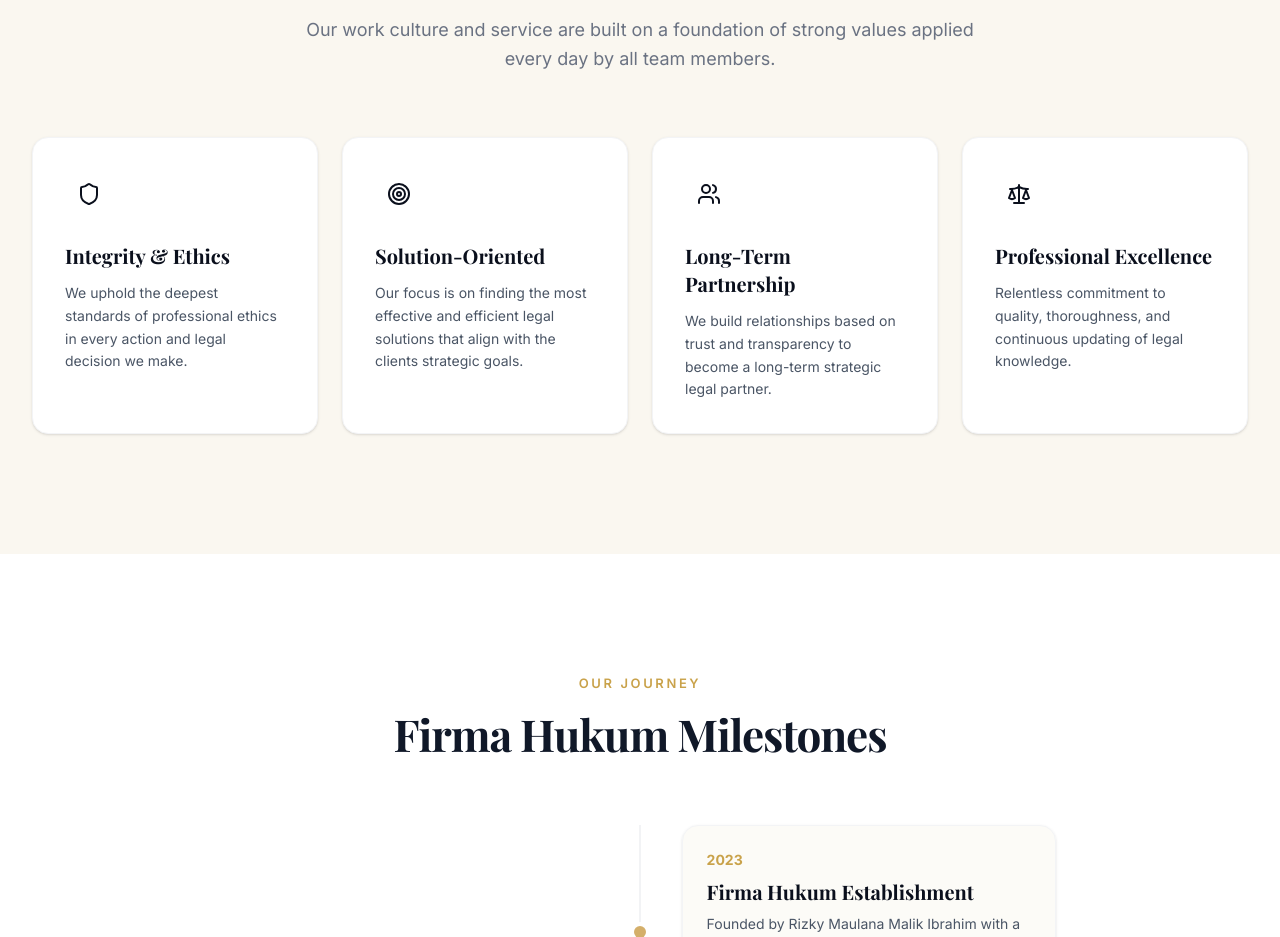
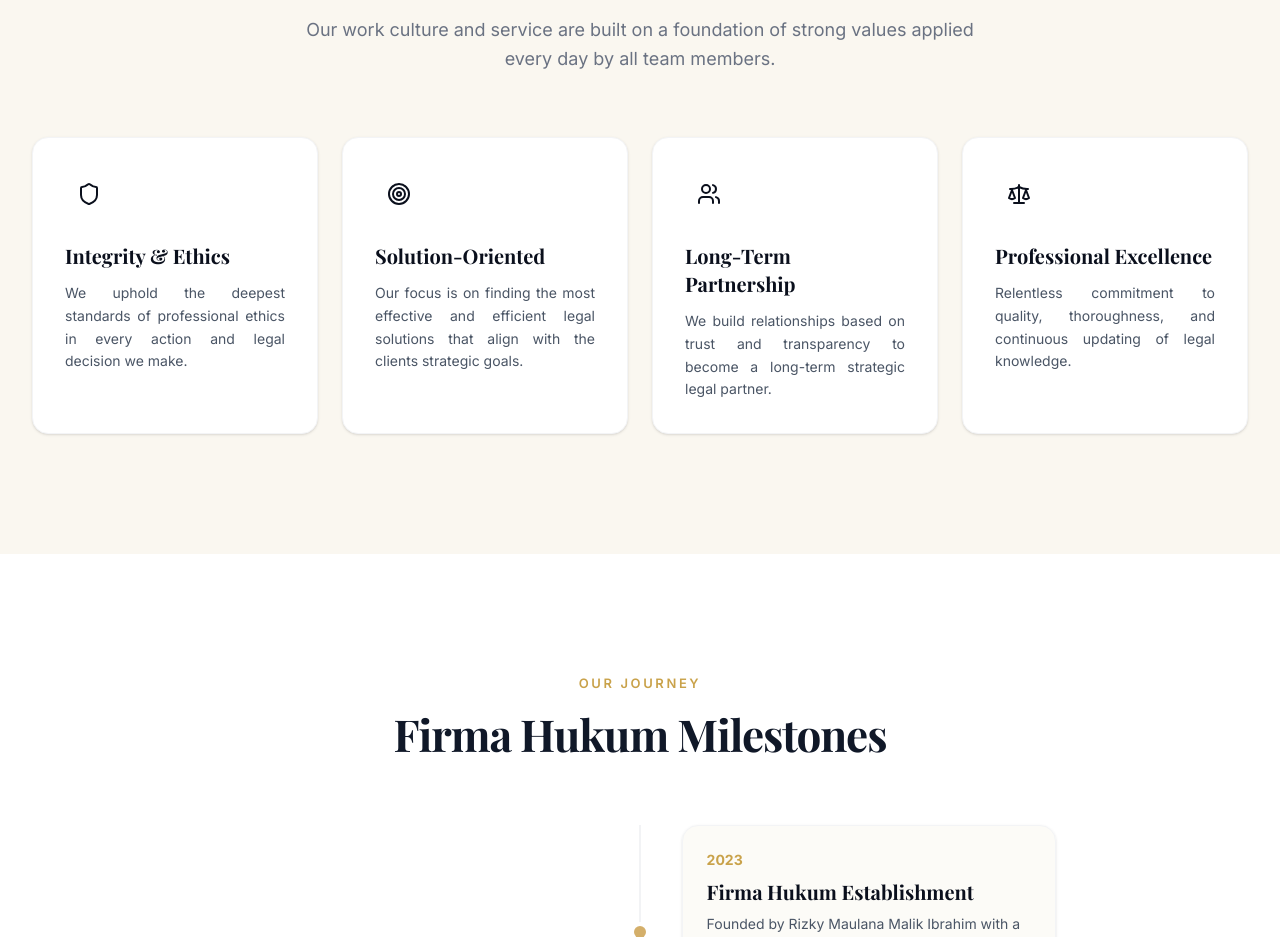
Before and after one commit to ImAWinner1/FirmaHukum, a Next.js app: page /en/tentang-kami in a window 1280 px wide. Shown: the part 2102-3039 px from the top of the page. Built offline with nearby package versions, Linux system fonts and the light colour scheme; no server answers; a web font is replaced by a local one.

Commit message:
style: fix core values cards alignment and justification

```diff
--- a/app/[locale]/(marketing)/tentang-kami/page.tsx
+++ b/app/[locale]/(marketing)/tentang-kami/page.tsx
@@ -199,15 +199,15 @@ export default async function AboutPage({ params }: Props) {
                   key={value.title}
                   variant="fadeUp"
                   delay={index * 0.1}
-                  className="rounded-xl bg-white p-8 shadow-sm border border-gray-100 transition-all hover:shadow-md hover:border-gold-300"
+                  className="rounded-xl bg-white p-8 shadow-sm border border-gray-100 transition-all hover:shadow-md hover:border-gold-300 h-full flex flex-col"
                 >
-                  <div className="mb-6 inline-flex h-12 w-12 items-center justify-center rounded-lg bg-navy-50 text-navy-950">
+                  <div className="mb-6 shrink-0 inline-flex h-12 w-12 items-center justify-center rounded-lg bg-navy-50 text-navy-950">
                     <Icon className="h-6 w-6" />
                   </div>
                   <h3 className="mb-3 font-heading text-xl font-bold text-navy-950">
                     {value.title}
                   </h3>
-                  <p className="text-gray-600 leading-relaxed text-sm">
+                  <p className="text-gray-600 leading-relaxed text-sm text-justify flex-grow">
                     {value.desc}
                   </p>
                 </AnimatedElement>
```
